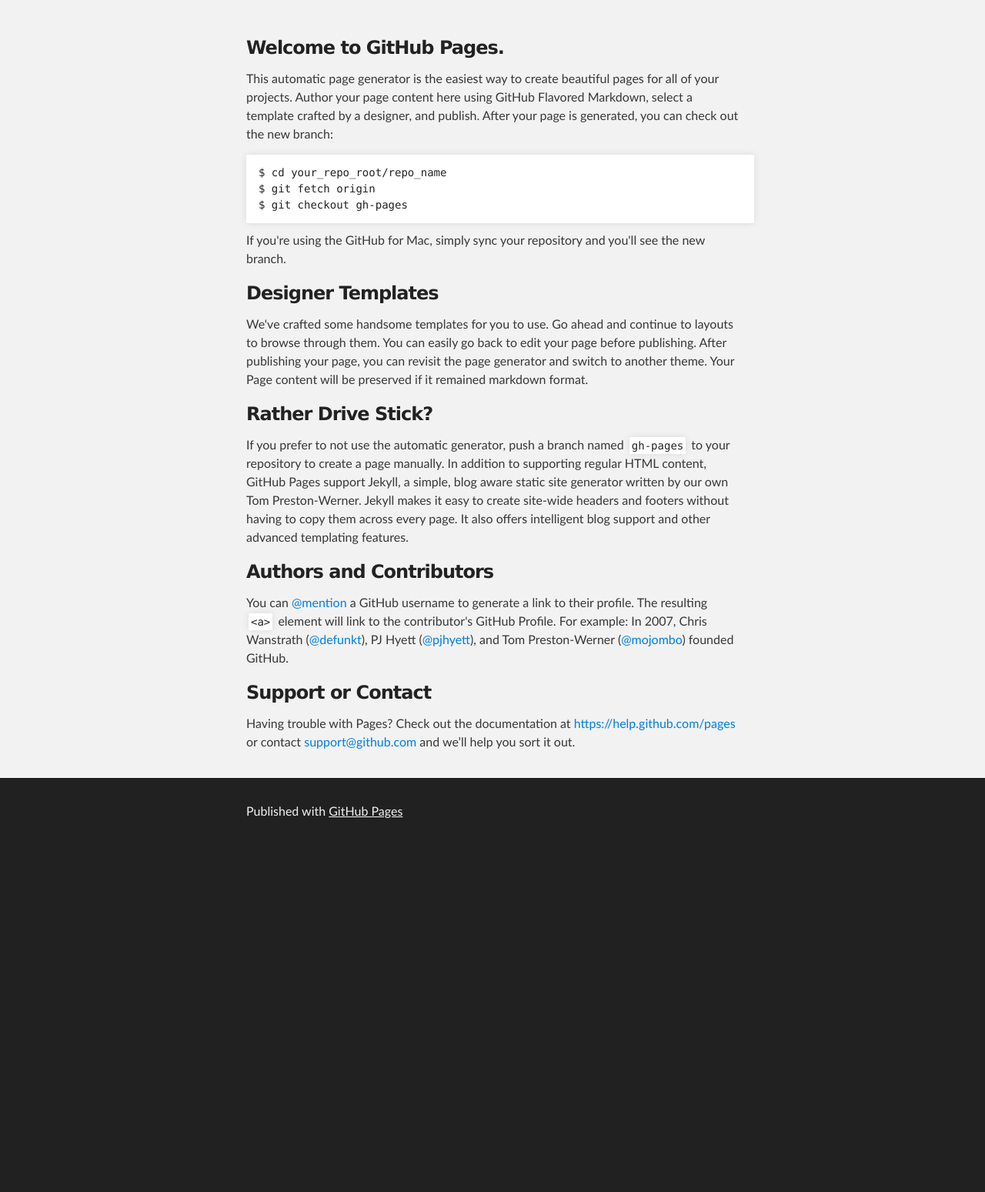
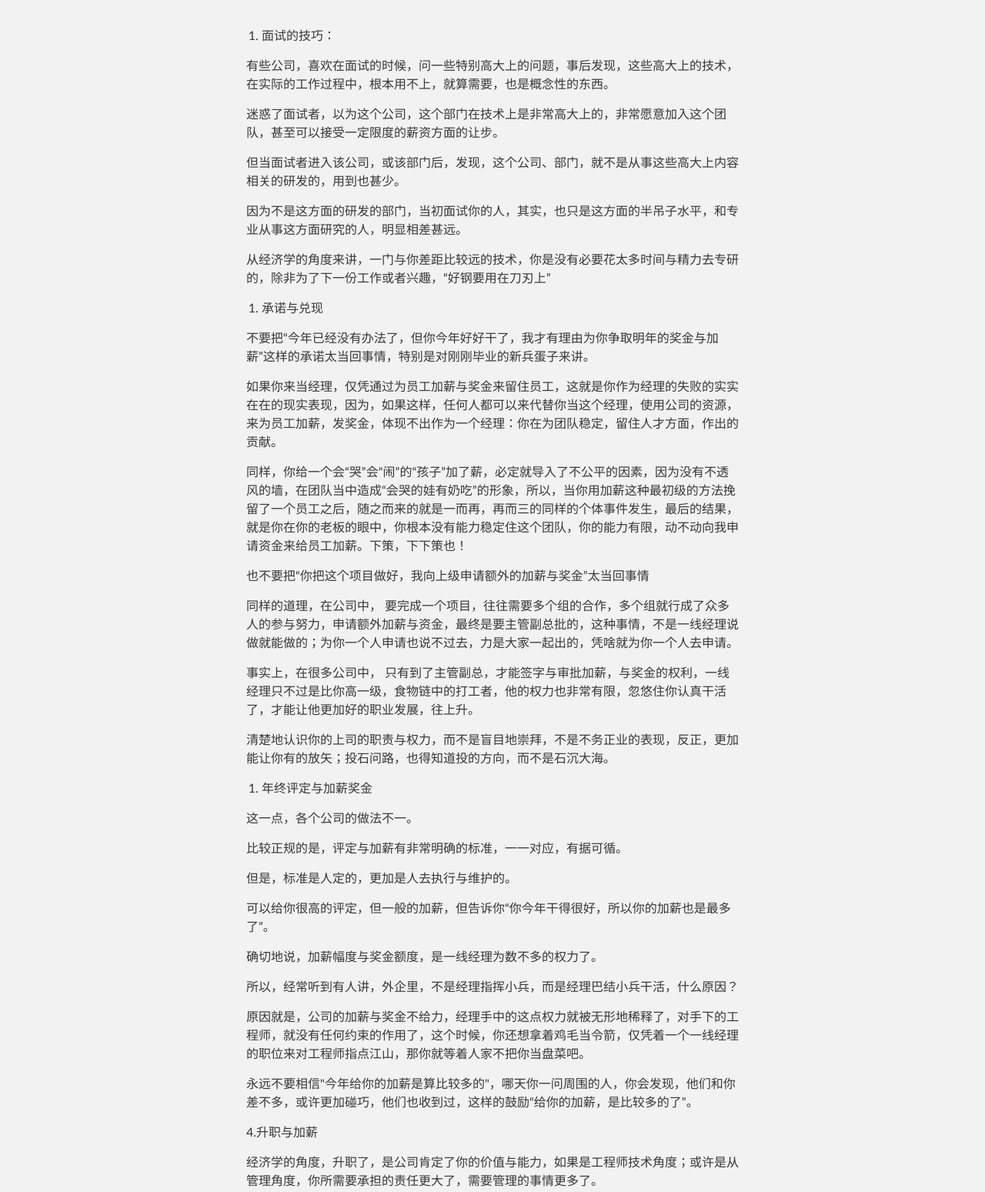
Before and after one commit to freemindshare123/freemindshare123.github.io, a plain HTML site: page index.html in a window 1280 px wide. Shown: the part 180-1729 px from the top of the page at 77% size. Before the commit the page ends 1281 px from the top, so only its background shows below. Drawn offline with Linux system fonts and the light colour scheme.

Commit message:
Replace master branch with page content via GitHub

```diff
--- a/index.html
+++ b/index.html
@@ -27,37 +27,71 @@
     <!-- MAIN CONTENT -->
     <div id="main_content_wrap" class="outer">
       <section id="main_content" class="inner">
-        <h3>
-<a id="welcome-to-github-pages" class="anchor" href="#welcome-to-github-pages" aria-hidden="true"><span class="octicon octicon-link"></span></a>Welcome to GitHub Pages.</h3>
+        <ol>
+<li>面试的技巧：</li>
+</ol>
 
-<p>This automatic page generator is the easiest way to create beautiful pages for all of your projects. Author your page content here using GitHub Flavored Markdown, select a template crafted by a designer, and publish. After your page is generated, you can check out the new branch:</p>
+<p>有些公司，喜欢在面试的时候，问一些特别高大上的问题，事后发现，这些高大上的技术，在实际的工作过程中，根本用不上，就算需要，也是概念性的东西。</p>
 
-<pre><code>$ cd your_repo_root/repo_name
-$ git fetch origin
-$ git checkout gh-pages
-</code></pre>
+<p>迷惑了面试者，以为这个公司，这个部门在技术上是非常高大上的，非常愿意加入这个团队，甚至可以接受一定限度的薪资方面的让步。</p>
 
-<p>If you're using the GitHub for Mac, simply sync your repository and you'll see the new branch.</p>
+<p>但当面试者进入该公司，或该部门后，发现，这个公司、部门，就不是从事这些高大上内容相关的研发的，用到也甚少。</p>
 
-<h3>
-<a id="designer-templates" class="anchor" href="#designer-templates" aria-hidden="true"><span class="octicon octicon-link"></span></a>Designer Templates</h3>
+<p>因为不是这方面的研发的部门，当初面试你的人，其实，也只是这方面的半吊子水平，和专业从事这方面研究的人，明显相差甚远。</p>
 
-<p>We've crafted some handsome templates for you to use. Go ahead and continue to layouts to browse through them. You can easily go back to edit your page before publishing. After publishing your page, you can revisit the page generator and switch to another theme. Your Page content will be preserved if it remained markdown format.</p>
+<p>从经济学的角度来讲，一门与你差距比较远的技术，你是没有必要花太多时间与精力去专研的，除非为了下一份工作或者兴趣，“好钢要用在刀刃上”</p>
 
-<h3>
-<a id="rather-drive-stick" class="anchor" href="#rather-drive-stick" aria-hidden="true"><span class="octicon octicon-link"></span></a>Rather Drive Stick?</h3>
+<ol>
+<li>承诺与兑现</li>
+</ol>
 
-<p>If you prefer to not use the automatic generator, push a branch named <code>gh-pages</code> to your repository to create a page manually. In addition to supporting regular HTML content, GitHub Pages support Jekyll, a simple, blog aware static site generator written by our own Tom Preston-Werner. Jekyll makes it easy to create site-wide headers and footers without having to copy them across every page. It also offers intelligent blog support and other advanced templating features.</p>
+<p>不要把“今年已经没有办法了，但你今年好好干了，我才有理由为你争取明年的奖金与加薪”这样的承诺太当回事情，特别是对刚刚毕业的新兵蛋子来讲。</p>
 
-<h3>
-<a id="authors-and-contributors" class="anchor" href="#authors-and-contributors" aria-hidden="true"><span class="octicon octicon-link"></span></a>Authors and Contributors</h3>
+<p>如果你来当经理，仅凭通过为员工加薪与奖金来留住员工，这就是你作为经理的失败的实实在在的现实表现，因为，如果这样，任何人都可以来代替你当这个经理，使用公司的资源，来为员工加薪，发奖金，体现不出作为一个经理：你在为团队稳定，留住人才方面，作出的贡献。</p>
 
-<p>You can <a href="https://github.com/blog/821" class="user-mention">@mention</a> a GitHub username to generate a link to their profile. The resulting <code>&lt;a&gt;</code> element will link to the contributor's GitHub Profile. For example: In 2007, Chris Wanstrath (<a href="https://github.com/defunkt" class="user-mention">@defunkt</a>), PJ Hyett (<a href="https://github.com/pjhyett" class="user-mention">@pjhyett</a>), and Tom Preston-Werner (<a href="https://github.com/mojombo" class="user-mention">@mojombo</a>) founded GitHub.</p>
+<p>同样，你给一个会“哭”会“闹”的“孩子”加了薪，必定就导入了不公平的因素，因为没有不透风的墙，在团队当中造成“会哭的娃有奶吃”的形象，所以，当你用加薪这种最初级的方法挽留了一个员工之后，随之而来的就是一而再，再而三的同样的个体事件发生，最后的结果，就是你在你的老板的眼中，你根本没有能力稳定住这个团队，你的能力有限，动不动向我申请资金来给员工加薪。下策，下下策也！</p>
 
-<h3>
-<a id="support-or-contact" class="anchor" href="#support-or-contact" aria-hidden="true"><span class="octicon octicon-link"></span></a>Support or Contact</h3>
+<p>也不要把“你把这个项目做好，我向上级申请额外的加薪与奖金”太当回事情</p>
 
-<p>Having trouble with Pages? Check out the documentation at <a href="https://help.github.com/pages">https://help.github.com/pages</a> or contact <a href="mailto:support@github.com">support@github.com</a> and we’ll help you sort it out.</p>
+<p>同样的道理，在公司中， 要完成一个项目，往往需要多个组的合作，多个组就行成了众多人的参与努力，申请额外加薪与资金，最终是要主管副总批的，这种事情，不是一线经理说做就能做的；为你一个人申请也说不过去，力是大家一起出的，凭啥就为你一个人去申请。</p>
+
+<p>事实上，在很多公司中， 只有到了主管副总，才能签字与审批加薪，与奖金的权利，一线经理只不过是比你高一级，食物链中的打工者，他的权力也非常有限，忽悠住你认真干活了，才能让他更加好的职业发展，往上升。</p>
+
+<p>清楚地认识你的上司的职责与权力，而不是盲目地崇拜，不是不务正业的表现，反正，更加能让你有的放矢；投石问路，也得知道投的方向，而不是石沉大海。</p>
+
+<ol>
+<li>年终评定与加薪奖金</li>
+</ol>
+
+<p>这一点，各个公司的做法不一。</p>
+
+<p>比较正规的是，评定与加薪有非常明确的标准，一一对应，有据可循。</p>
+
+<p>但是，标准是人定的，更加是人去执行与维护的。</p>
+
+<p>可以给你很高的评定，但一般的加薪，但告诉你“你今年干得很好，所以你的加薪也是最多了”。</p>
+
+<p>确切地说，加薪幅度与奖金额度，是一线经理为数不多的权力了。</p>
+
+<p>所以，经常听到有人讲，外企里，不是经理指挥小兵，而是经理巴结小兵干活，什么原因？</p>
+
+<p>原因就是，公司的加薪与奖金不给力，经理手中的这点权力就被无形地稀释了，对手下的工程师，就没有任何约束的作用了，这个时候，你还想拿着鸡毛当令箭，仅凭着一个一线经理的职位来对工程师指点江山，那你就等着人家不把你当盘菜吧。</p>
+
+<p>永远不要相信"今年给你的加薪是算比较多的"，哪天你一问周围的人，你会发现，他们和你差不多，或许更加碰巧，他们也收到过，这样的鼓励“给你的加薪，是比较多的了”。</p>
+
+<p>4.升职与加薪</p>
+
+<p>经济学的角度，升职了，是公司肯定了你的价值与能力，如果是工程师技术角度；或许是从管理角度，你所需要承担的责任更大了，需要管理的事情更多了。</p>
+
+<p>所以，正规的公司的做法，如果有预算，再考虑升职，今年没有预算，暂不考虑升职的事情。</p>
+
+<p>但也有不正规的做法，给你升职，职位上去了，做的事情多了，承担的责任大了，但待遇没上去，或者是象征性地表示一下。</p>
+
+<p>升职确实机会难得，不容错过。</p>
+
+<p>但很多公司，有及不负责的表现，一个经理，两三个工程师，结果一个十来个人的小组，就经理扎堆。</p>
+
+<p>所以，一定要学会辨别真伪的能力，这个升职，是真正的对技术与能力的肯定，也是公司发展的需要，还是无非就是加不了薪，发不了奖金，凭空“捏”出几个职位来，也不需要什么额外的支付。</p>
       </section>
     </div>
 
```
Also changed, not shown: params.json (+1 -1 lines).
